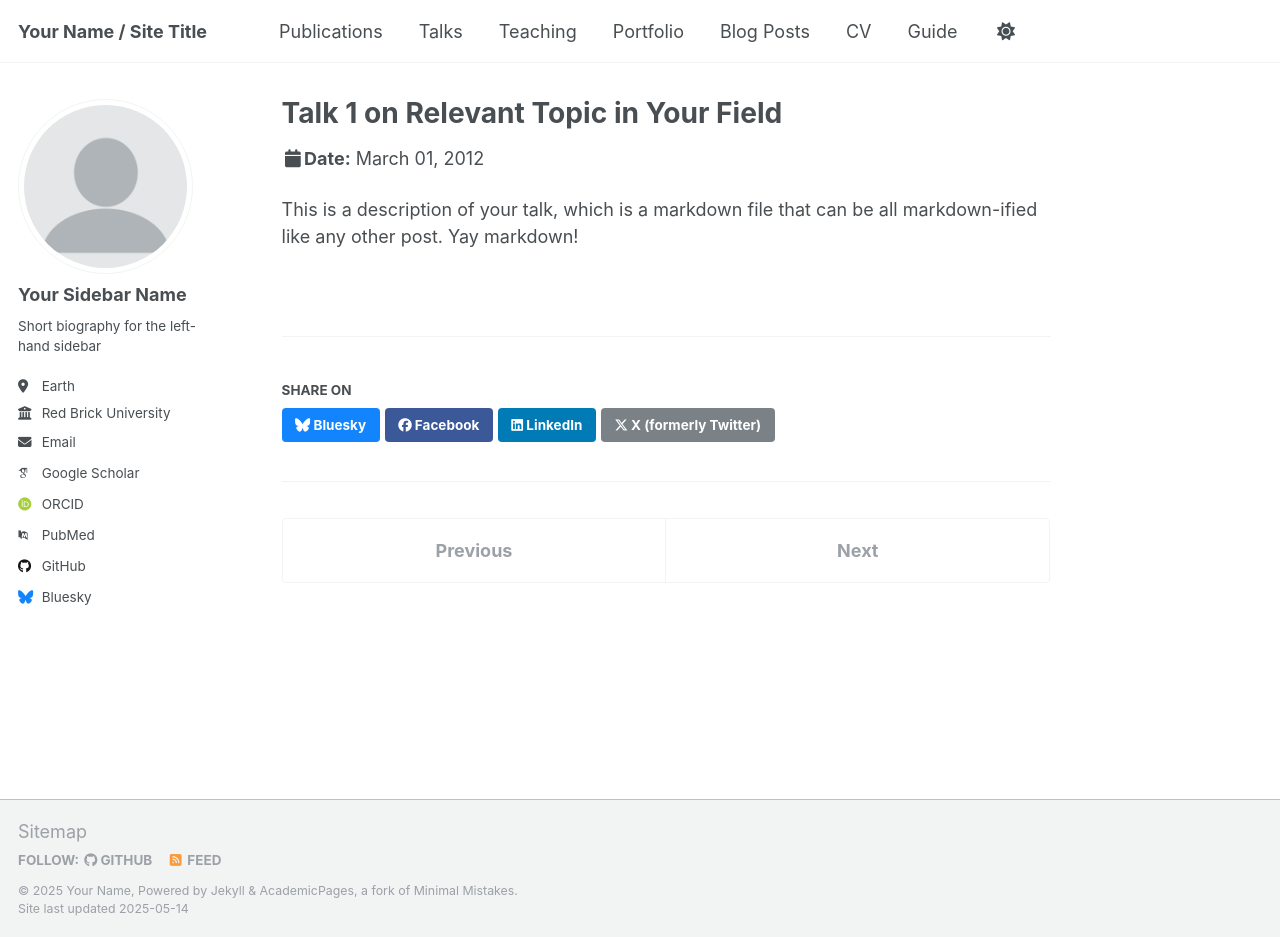
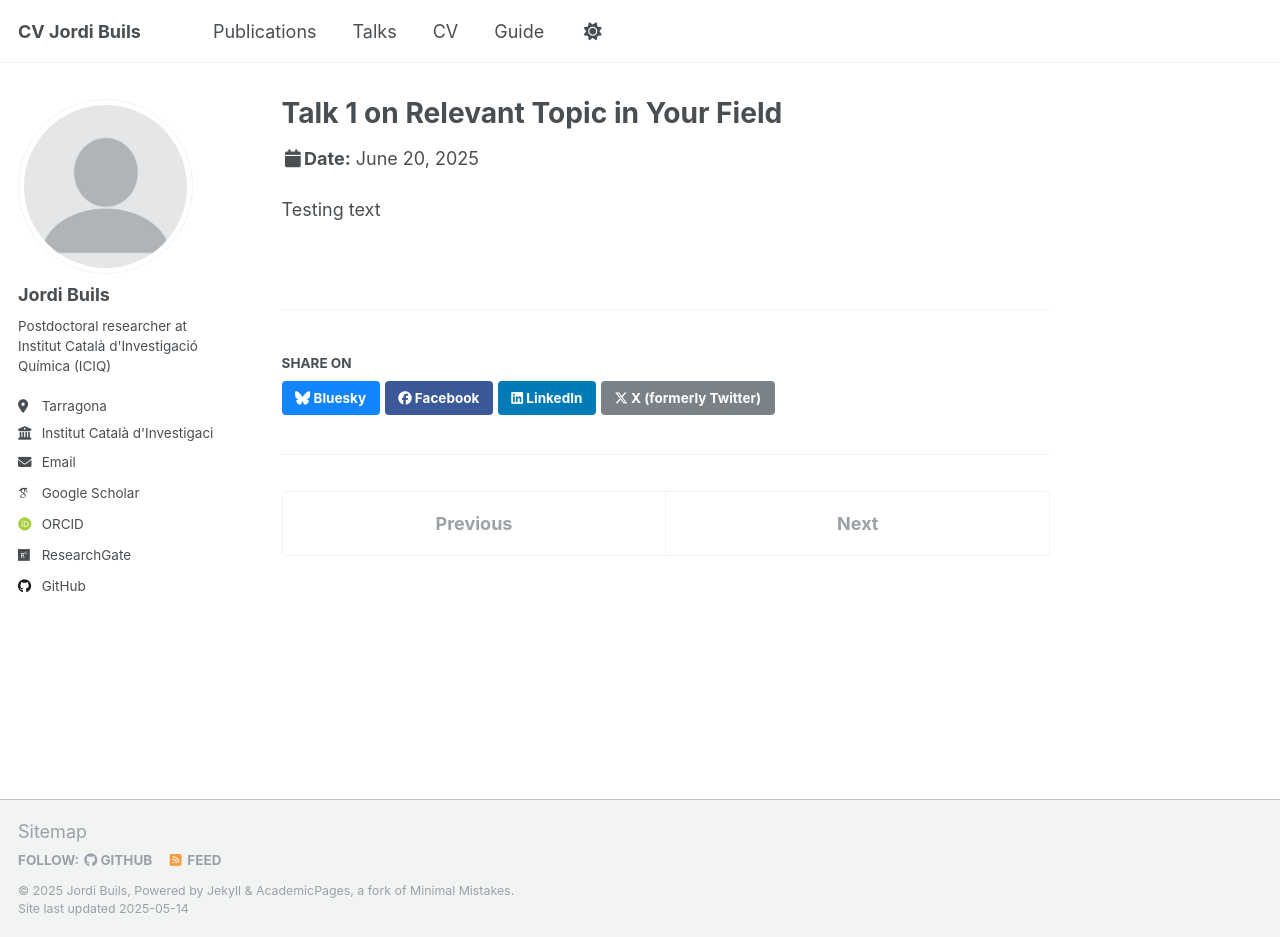
Before and after one commit to JBuils/JBuils.github.io, a Jekyll site: the page built from _talks/2012-03-01-talk-1.md, in a window 1280 px wide and 937 px high. Built offline with Jekyll 4.4.1, drawn with Linux system fonts in a browser that asks for light colours; some web fonts are replaced.

Commit message:
second commit

```diff
--- a/_config.yml
+++ b/_config.yml
@@ -9,13 +9,13 @@
 # Basic Site Settings
 locale                   : "en-US"
 site_theme               : "default"
-title                    : "Your Name / Site Title"
+title                    : "CV Jordi Buils"
 title_separator          : "-"
-name                     : &name "Your Name"
+name                     : &name "Jordi Buils"
 description              : &description "personal description"
-url                      : https://academicpages.github.io # the base hostname & protocol for your site e.g. "https://[your GitHub username].github.io" or if you already have some other page hosted on Github then use "https://[your GitHub username].github.io/[Your Repo Name]"
+url                      : https://jbuils.github.io # the base hostname & protocol for your site e.g. "https://[your GitHub username].github.io" or if you already have some other page hosted on Github then use "https://[your GitHub username].github.io/[Your Repo Name]"
 baseurl                  : "" # the subpath of your site, e.g. "/blog"
-repository               : "academicpages/academicpages.github.io"
+repository               : "jbuils/jbuils.github.io"
 
 # Site Author - The following control what appear as part of the author content on the side bar.
 #               If a field is blank the icon and link will not appear, otherwise it will be shown.
@@ -23,35 +23,39 @@ repository               : "academicpages/academicpages.github.io"
 author:
   # Biographic information
   avatar           : "profile.png"
-  name             : "Your Sidebar Name"
+  name             : "Jordi Buils"
   pronouns         : # example: "she/her"
-  bio              : "Short biography for the left-hand sidebar"
-  location         : "Earth"
-  employer         : "Red Brick University"
+  bio              : "Postdoctoral researcher at Institut Català d'Investigació Química (ICIQ)"
+  location         : "Tarragona"
+  employer         : "Institut Català d'Investigació Química"
   uri              : # URL
-  email            : "none@example.org"
+  email            : "jbuils@iciq.es"
 
   # Academic websites
   academia         : # URL
   arxiv            : # URL - Update with the correct link to your profile
-  googlescholar    : "https://scholar.google.com/citations?user=PS_CX0AAAAAJ"
+  googlescholar    : "https://scholar.google.es/citations?user=C3J-ZHkAAAAJ&hl=es"
   impactstory      : # URL
-  orcid            : "http://orcid.org/yourorcidurl"
+  orcid            : "https://orcid.org/0000-0002-2674-6551"
   semantic         : # URL
-  pubmed           : "https://www.ncbi.nlm.nih.gov/pubmed/?term=john+snow"
-  researchgate     : # URL
+  pubmed           : # URL
+  researchgate     : "https://www.researchgate.net/profile/Jordi-Buils"
   scopus           : # URL
 
   # Repositories and software development
   bitbucket        : # Username - Update with your username on the site
   codepen          : # Username
   dribbble         : # Username
-  github           : "academicpages"
+  github           : "JBuils"
+  gitlab           : "JBuils"
+  gitee            : # Username
+  keybase          : # Username
+  lfs              : # Enable Large File Storage (LFS) in your repositories
   kaggle           : # Username
   stackoverflow    : # User number or user number and name (i.e., use "1" or "1/jeff-atwood")
 
   # Social media
-  bluesky          : "bsky.app" # Replace this with you Bluesky username
+  bluesky          : # Replace this with you Bluesky username
   facebook         : # Username
   flickr           : # Username
   foursquare       : # Username
--- a/_talks/2012-03-01-talk-1.md
+++ b/_talks/2012-03-01-talk-1.md
@@ -4,8 +4,8 @@ collection: talks
 type: "Talk"
 permalink: /talks/2012-03-01-talk-1
 venue: "UC San Francisco, Department of Testing"
-date: 2012-03-01
+date: 2025-06-20
 location: "San Francisco, CA, USA"
 ---
 
-This is a description of your talk, which is a markdown file that can be all markdown-ified like any other post. Yay markdown!
+Testing text
```
Also changed, not shown: _data/navigation.yml (+6 -6 lines).
